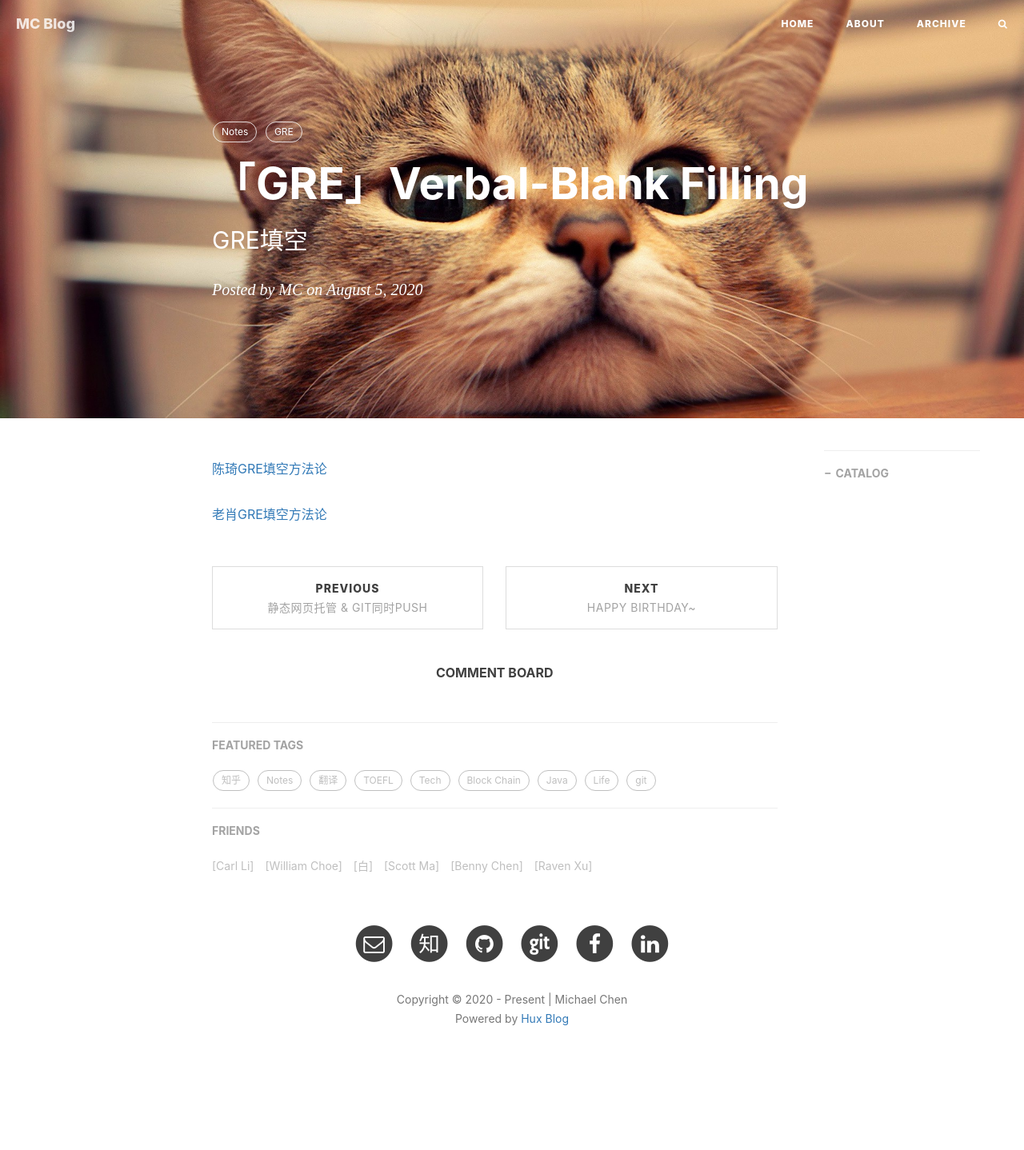
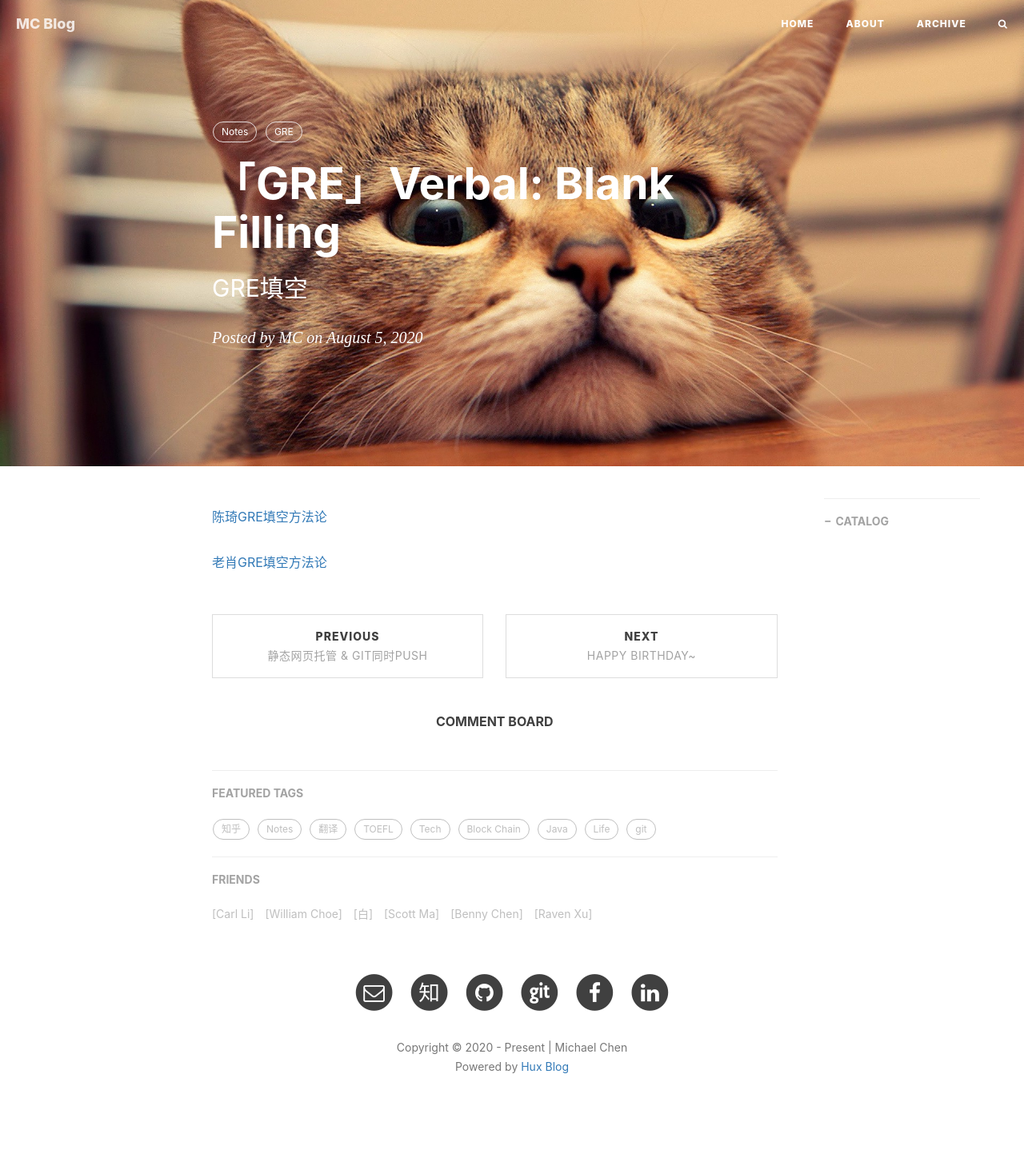
Before and after one commit to MessiahChen/MessiahChen.github.io, a Jekyll site: the page built from _posts/2020-08-05-GRE-V1.markdown, in a window 1280 px wide. Shown: the whole page at 80% size. Built offline with Jekyll 4.4.1, drawn with Linux system fonts in a browser that asks for light colours; nearby versions of some CDN libraries; comment, search, counter and statistics services are not loaded; before the commit the page ends 1378 px from its top, so only the background shows below that.

Commit message:
create gre

```diff
--- a/_posts/2020-08-05-GRE-V1.markdown
+++ b/_posts/2020-08-05-GRE-V1.markdown
@@ -1,6 +1,6 @@
 ---
 layout:     post
-title:      "「GRE」Verbal-Blank Filling"
+title:      "「GRE」Verbal: Blank Filling"
 subtitle:   "GRE填空"
 date:       2020-08-05 22:00:00
 author:     "MC"
```
